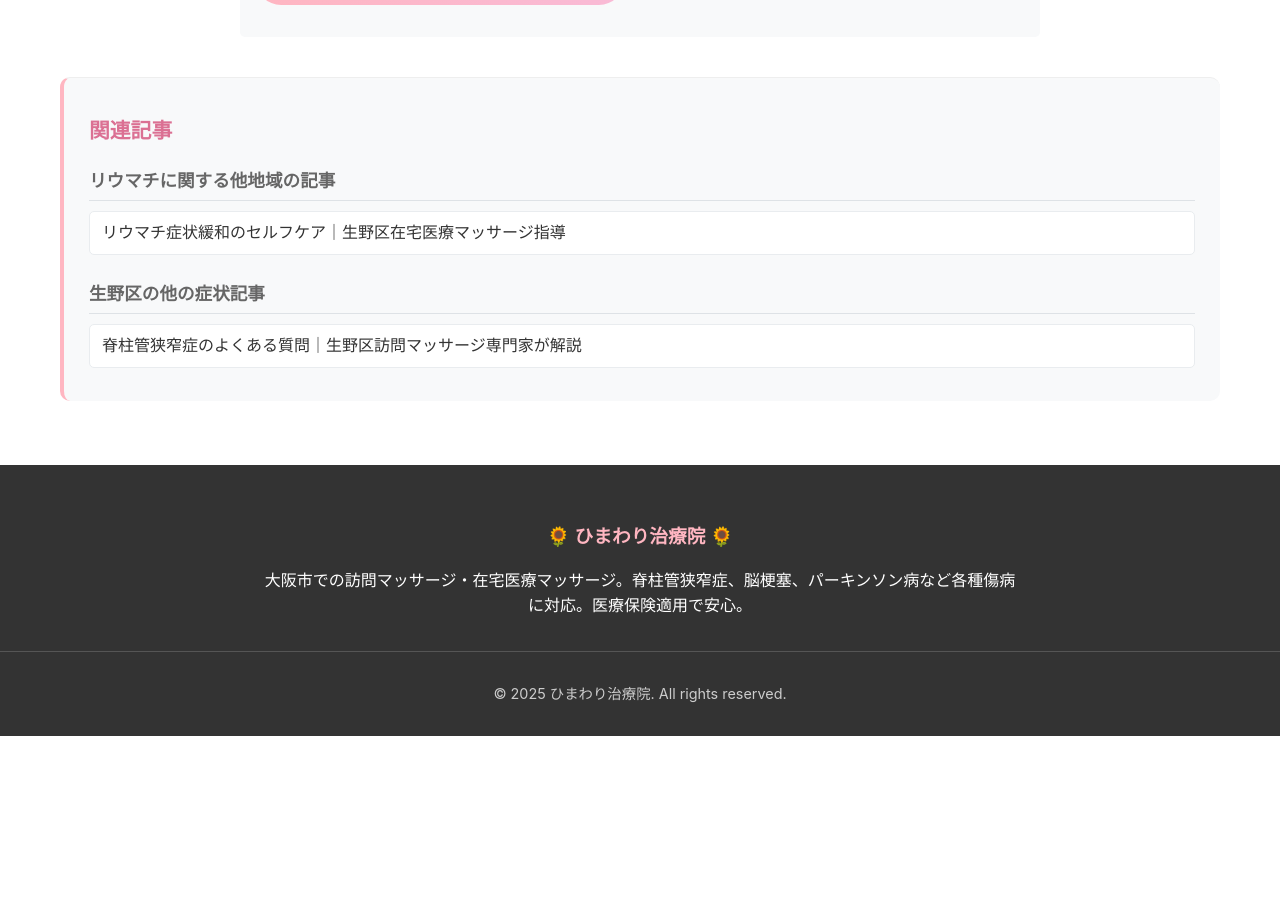
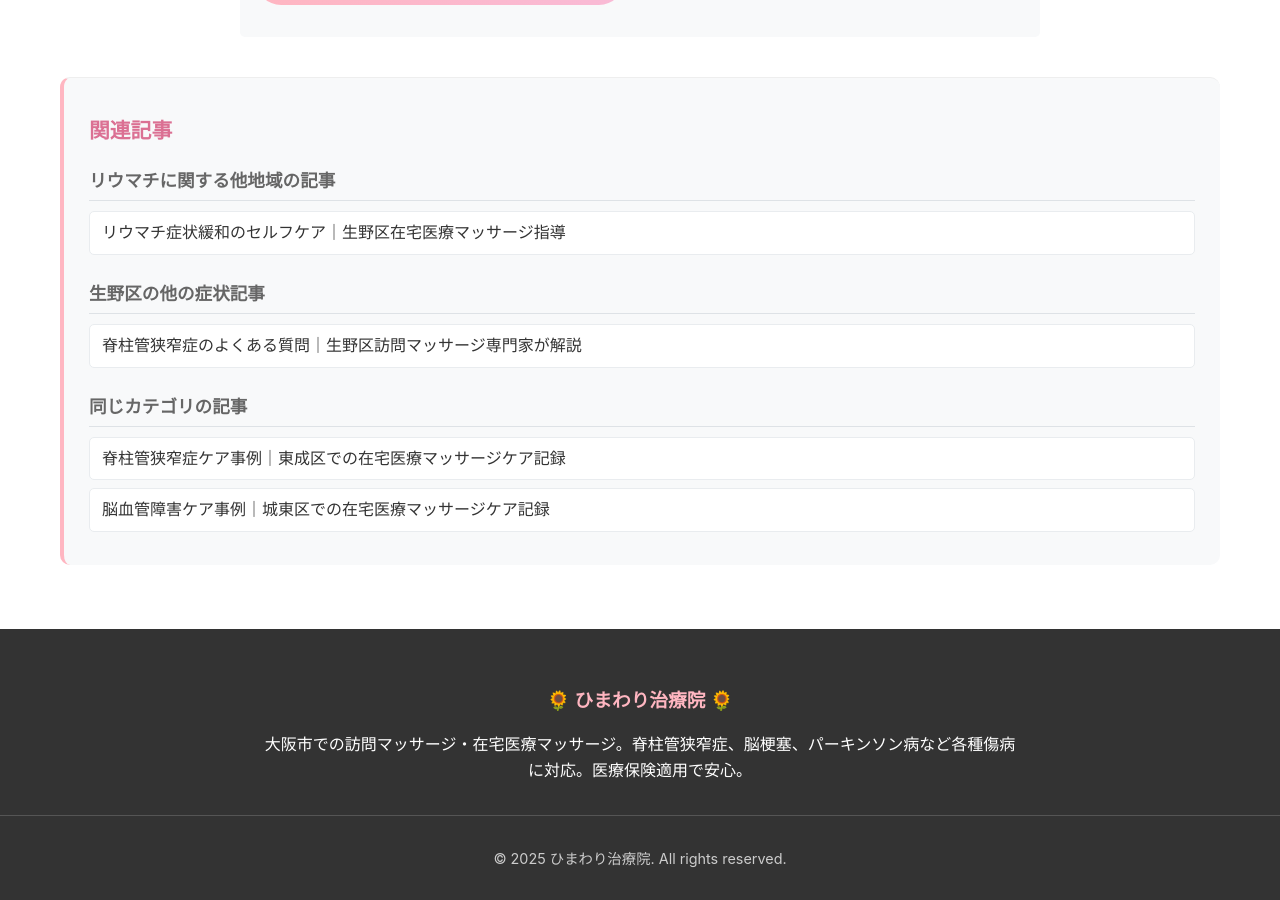
Before and after one commit to satoshi-kemmotsu/blog, a Jekyll site: the page built from _posts/2025-08-04-rheumatism-case-ikuno.md, in a window 1280 px wide and 900 px high, scrolled down 6521 px. Built offline with Jekyll 4.4.1, drawn with Linux system fonts in a browser that asks for light colours; before the commit the page ends 7257 px from its top, so only the background shows below that; part of the change alters nothing that is shown.

```diff
--- a/_posts/2025-08-04-rheumatism-case-ikuno.md
+++ b/_posts/2025-08-04-rheumatism-case-ikuno.md
@@ -2,7 +2,7 @@
 layout: post
 title: "リウマチケア事例｜生野区での在宅医療マッサージケア記録"
 date: 2025-08-04 01:05:00 +0000
-categories: ["ケア事例"]
+categories: ["case_study"]
 tags: ["リウマチ", "生野区", "訪問マッサージ", "医療保険", "大阪市", "在宅医療"]
 ---
 
```
